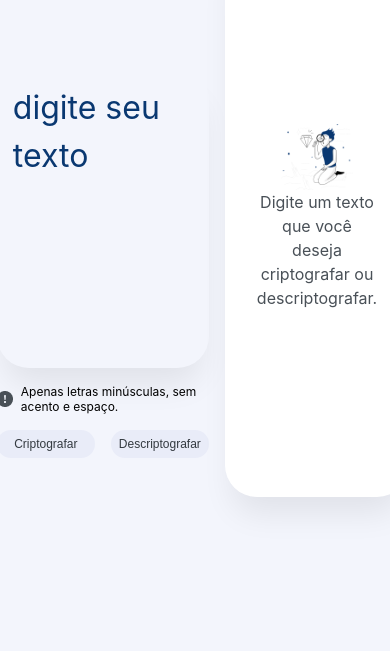
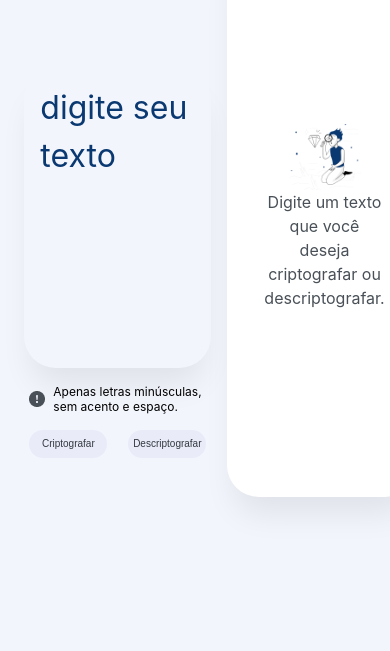
Before and after one commit to isaias30silva/Encriptador, a plain HTML site: page index.html in a window 390 px wide. Shown: the part 103-754 px from the top of the page. Drawn offline with Linux system fonts and the light colour scheme.

Commit message:
adicionando margem

```diff
--- a/assets/style.css
+++ b/assets/style.css
@@ -262,6 +262,11 @@ footer {
 }
 
 @media (max-width: 650px)  {
+
+  *{
+    margin-left: 5px;
+  }
+
   main {
     padding: 0 1rem;
   }
@@ -296,9 +301,9 @@ footer {
   }
 
   .button{
-    font-size: 12px;
+    font-size: 10px;
     padding: 0;
-    width: 98px;
+    width: 78px;
     height: 28px;
   }
 
```
